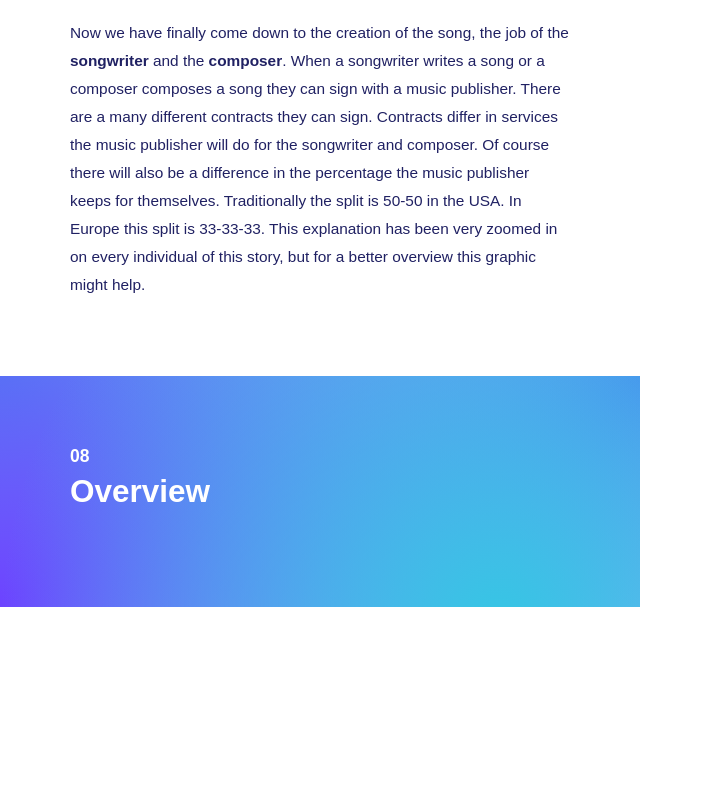
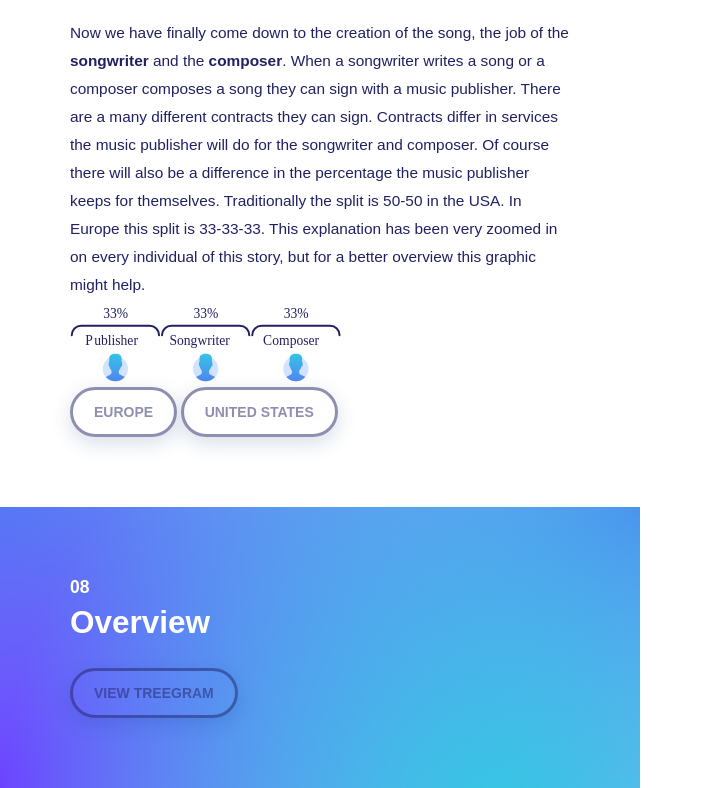
Before and after one commit to BrianJakobs/information-design, a website: page docs/index.html in a window 1280 px wide. Shown: the part 4075-4863 px from the top of the page, without its empty margins (0-703 px from the left). Before the commit the page ends 4682 px from the top, so only its background shows below. Drawn offline with nearby package versions, Linux system fonts and the light colour scheme; a web font is replaced by a local one.

Commit message:
add button and image section

```diff
--- a/docs/index.html
+++ b/docs/index.html
@@ -196,11 +196,27 @@
             every individual of this story, but for a better overview this
             graphic might help.
           </p>
+          <section>
+            <img
+              class="publisher-split"
+              src="src/img/publisher_split_eu.svg"
+              alt=""
+            />
+            <button type="button" name="button" class="btn-active europe">
+              europe
+            </button>
+            <button type="button" name="button" class="btn-inactive usa">
+              united states
+            </button>
+          </section>
         </article>
         <article class="overview">
           <h3 id="section-heading-eight">08</h3>
           <h2 class="section-heading">Overview</h2>
           <p><!-- hier komt een overview van de treemap (tree diagram) --></p>
+          <button type="button" name="button" class="scroll-down-btn">
+            view treegram
+          </button>
         </article>
       </section>
       <section id="chart-section"></section>
```
